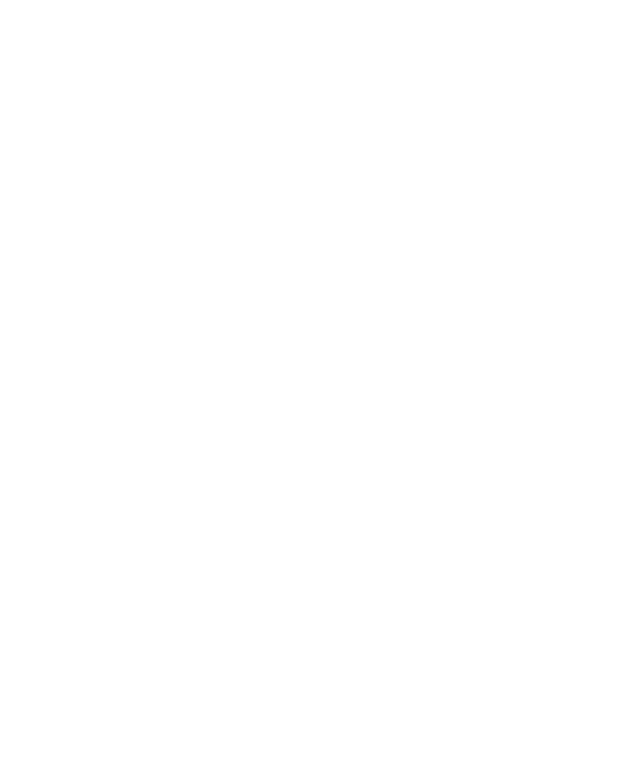
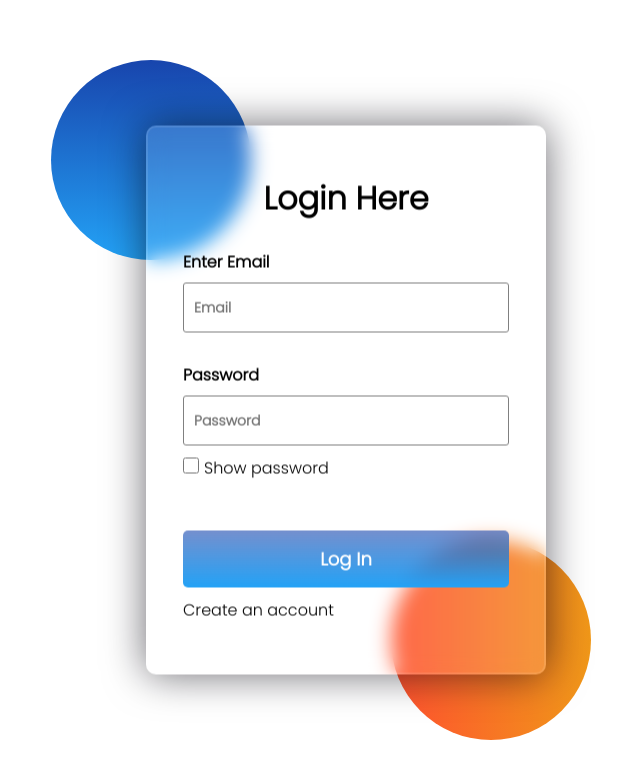
Before and after one commit to SK-ALIJAN/lazyfolks-assignment, a React (Vite) app: page /login in a window 1280 px wide. Shown: the top 778 px of the page, without its empty margins (294-934 px from the left). Built offline with nearby package versions, Linux system fonts and the light colour scheme; the HTML template or start-up script is replaced by a standard one.

Commit message:
form validation completed

```diff
--- a/package.json
+++ b/package.json
@@ -15,6 +15,7 @@
     "react": "^18.2.0",
     "react-dom": "^18.2.0",
     "react-helmet": "^6.1.0",
+    "react-icons": "^5.0.1",
     "react-router-dom": "^6.21.2",
     "react-toastify": "^10.0.3",
     "styled-components": "^6.1.8",
--- a/src/App.jsx
+++ b/src/App.jsx
@@ -1,5 +1,3 @@
-import { useState } from "react";
-import "./App.css";
 import MainRoute from "./Routes/MainRoute";
 
 function App() {
--- a/src/Routes/LoginRoute/Login.jsx
+++ b/src/Routes/LoginRoute/Login.jsx
@@ -1,11 +1,215 @@
-import React from 'react'
+import React, { useEffect, useState } from "react";
+import styled from "styled-components";
+import { Link, useNavigate } from "react-router-dom";
+import { useFormik } from "formik";
+import { loginSchema } from "./LoginFormValidation";
+import { FiAlertCircle } from "react-icons/fi";
+import { ToastContainer, toast } from "react-toastify";
+import "react-toastify/dist/ReactToastify.css";
+
+const initialValues = {
+  email: "",
+  password: "",
+};
 
 const Login = () => {
+  let [passwordShow, setPassword] = useState(false);
+  let navigate = useNavigate();
+
+  let { values, errors, handleBlur, handleChange, handleSubmit, touched } =
+    useFormik({
+      initialValues: initialValues,
+      validationSchema: loginSchema,
+      onSubmit: (values, action) => {
+        action.resetForm();
+      },
+    });
+
   return (
     <div>
+      <Background>
+        <Shape></Shape>
+        <Shape></Shape>
+      </Background>
+      <Form onSubmit={handleSubmit}>
+        <Heading>Login Here</Heading>
+        <Label htmlFor="username">Enter Email</Label>
+        <Input
+          type="text"
+          placeholder="Email"
+          name="email"
+          value={values.email}
+          onBlur={handleBlur}
+          onChange={handleChange}
+        />
 
+        {errors.email && touched.email && (
+          <p>
+            <FiAlertCircle className={"icon"} /> {errors.email}
+          </p>
+        )}
+
+        <Label htmlFor="password">Password</Label>
+        <Input
+          type={passwordShow ? "text" : "password"}
+          placeholder="Password"
+          name="password"
+          value={values.password}
+          onBlur={handleBlur}
+          onChange={handleChange}
+        />
+
+        {errors.password && touched.password ? (
+          <p>
+            <FiAlertCircle className={"icon"} /> {errors.password}
+          </p>
+        ) : (
+          <div className="passwordShowHide">
+            <input
+              type="checkbox"
+              onChange={() => {
+                setPassword(!passwordShow);
+              }}
+            />
+            Show password
+          </div>
+        )}
+
+        <Button type="submit">Log In</Button>
+
+        <Link to={"/signup"}>Create an account</Link>
+      </Form>
+
+      <ToastContainer />
     </div>
-  )
-}
+  );
+};
 
-export default Login
+export default Login;
+
+const Background = styled.div`
+  width: 430px;
+  height: 520px;
+  position: absolute;
+  transform: translate(-50%, -50%);
+  left: 50%;
+  top: 50%;
+  color: #151515;
+`;
+
+const Shape = styled.div`
+  height: 200px;
+  width: 200px;
+  position: absolute;
+  border-radius: 50%;
+
+  &:first-child {
+    background: linear-gradient(#1845ad, #23a2f6);
+    left: -80px;
+    top: -80px;
+  }
+
+  &:last-child {
+    background: linear-gradient(to right, #ff512f, #f09819);
+    right: -30px;
+    bottom: -80px;
+  }
+`;
+
+const Form = styled.form`
+  height: max-content;
+  width: 400px;
+  background-color: rgba(255, 255, 255, 0.13);
+  position: absolute;
+  transform: translate(-50%, -50%);
+  top: 50%;
+  left: 50%;
+  border-radius: 10px;
+  backdrop-filter: blur(10px);
+  border: 2px solid rgba(255, 255, 255, 0.1);
+  box-shadow: 0 0 40px rgba(8, 7, 16, 0.6);
+  padding: 50px 35px;
+
+  a {
+    margin-top: 1rem;
+    text-decoration: none;
+    color: black;
+
+    &:hover {
+      text-decoration: underline;
+      cursor: pointer;
+    }
+  }
+
+  p {
+    margin-top: 5px;
+    display: flex;
+    align-items: center;
+
+    .icon {
+      margin-right: 0.5rem;
+    }
+  }
+
+  .passwordShowHide {
+    margin-top: 10px;
+    input {
+      margin-right: 5px;
+      width: 1rem;
+      height: 1rem;
+    }
+  }
+`;
+
+const Heading = styled.h3`
+  font-size: 32px;
+  font-weight: 600;
+  line-height: 42px;
+  text-align: center;
+`;
+
+const Label = styled.label`
+  display: block;
+  margin-top: 30px;
+  font-size: 16px;
+  font-weight: 600;
+`;
+
+const Input = styled.input`
+  display: block;
+  height: 50px;
+  width: 100%;
+  background-color: rgba(255, 255, 255, 0.07);
+  border-radius: 3px;
+  padding: 0 10px;
+  margin-top: 8px;
+  font-size: 14px;
+  font-weight: 600;
+  outline: 0;
+  border: 1px solid grey;
+
+  &:focus {
+    border: 2px solid white;
+    box-shadow: rgba(50, 50, 93, 0.25) 0px 30px 60px -12px inset,
+      rgba(0, 0, 0, 0.3) 0px 18px 36px -18px inset;
+  }
+`;
+
+const Button = styled.button`
+  margin-top: 50px;
+  width: 100%;
+  background: linear-gradient(#1845ad99, #23a2f6);
+  color: #ffffff;
+  padding: 15px 0;
+  font-size: 18px;
+  font-weight: 600;
+  border-radius: 5px;
+  cursor: pointer;
+  border: 0;
+  margin-bottom: 10px;
+  transition: ease-in-out;
+
+  &:active {
+    transform: scale(1.1);
+  }
+`;
--- /dev/null
+++ b/src/Routes/LoginRoute/LoginFormValidation.js
@@ -0,0 +1,5 @@
+import * as Yup from "yup";
+export const loginSchema = Yup.object({
+  email: Yup.string().email().required("please enter your email"),
+  password: Yup.string().min(6).required("please enter your password"),
+});
--- a/src/Routes/MainRoute.jsx
+++ b/src/Routes/MainRoute.jsx
@@ -11,7 +11,7 @@
       <Route path="/" element={<HomePage />} />
       <Route path="/login" element={<Login />} />
       <Route path="/signup" element={<Signup />} />
-      <Route path="*" element={<NotFoundPage/>}/>
+      <Route path="*" element={<NotFoundPage />} />
     </Routes>
   );
 };
```
Also changed, not shown: src/Routes/SignupRoute/SignupFormValidation.js (added, +10 -0 lines), src/App.css (deleted), 1 other file (tests, documents, lock files or other folders).
